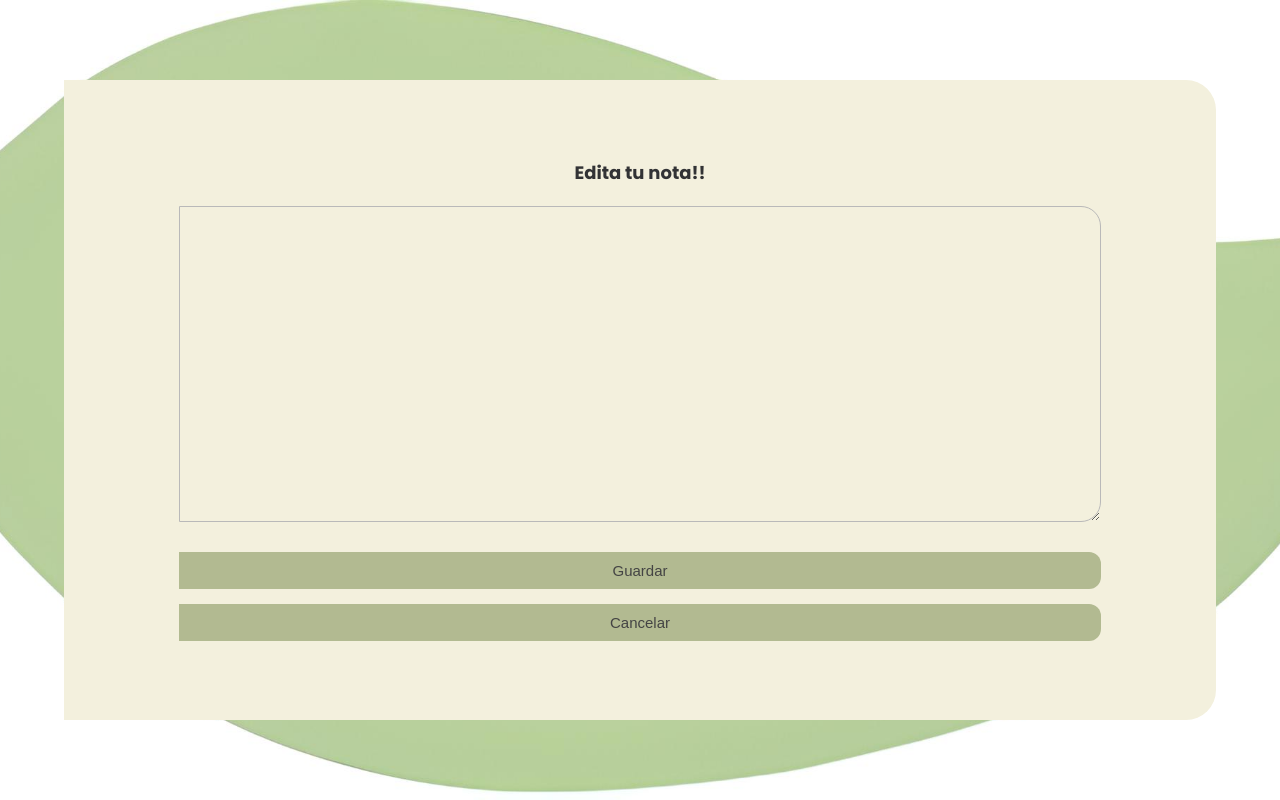
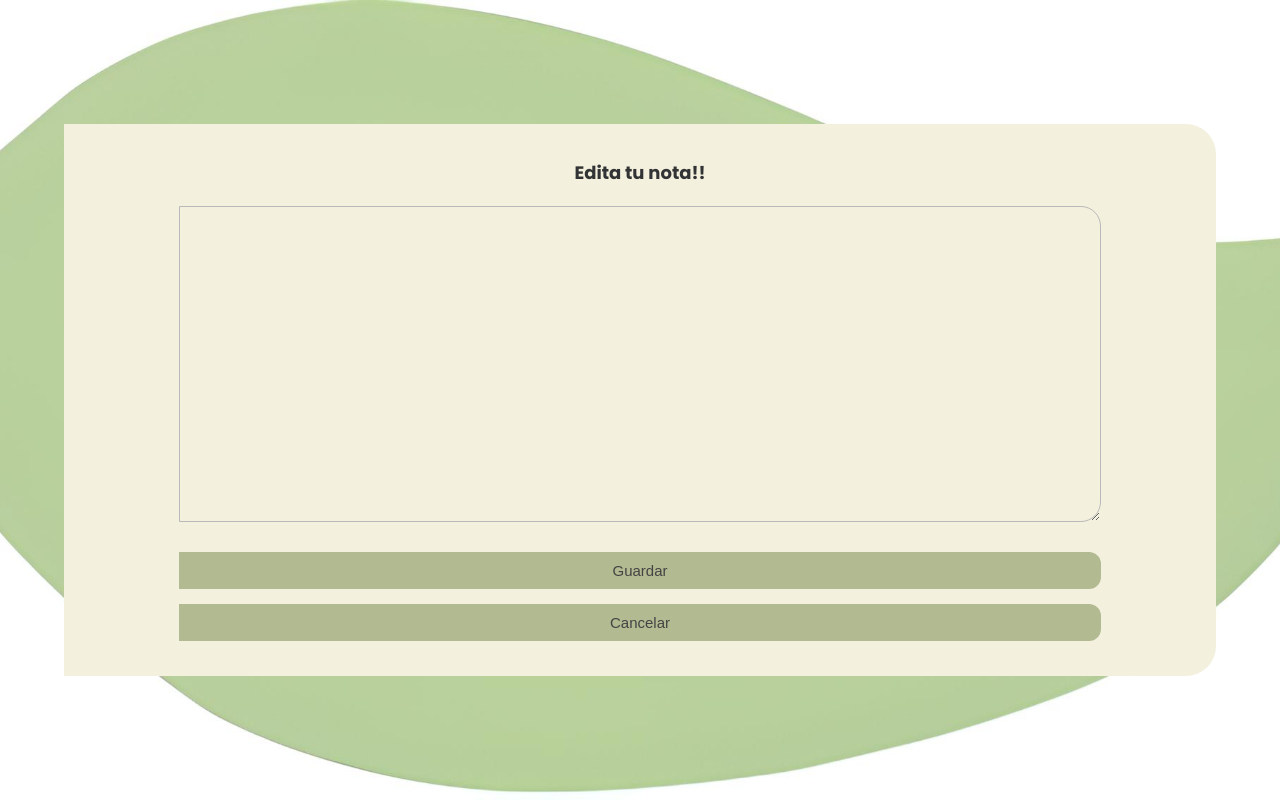
Before and after one commit to hernan1122/notes-frontend, a React (Vite) app: page /edit-note in a window 1280 px wide. Built offline with nearby package versions, Linux system fonts and the light colour scheme.

Commit message:
se modificaron estilos

```diff
--- a/src/styles/EditNote.css
+++ b/src/styles/EditNote.css
@@ -10,8 +10,7 @@
 }
 .EditNote-container {
   width: 90%;
-  height: 80%;
-  padding: 20px 0;
+  padding: 35px 0;
   background: var(--background);
   display: flex;
   flex-direction: column;
```
